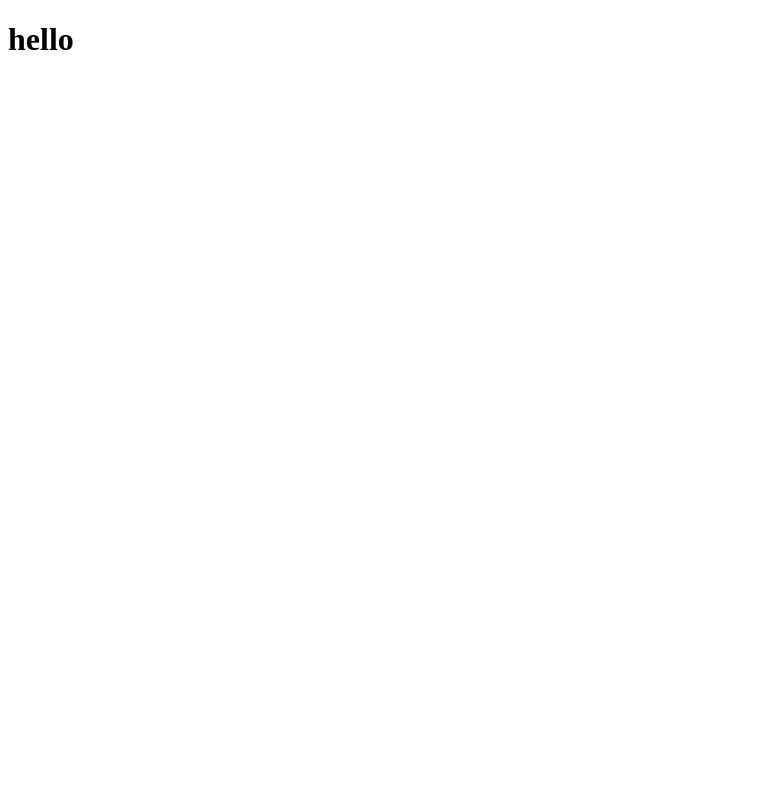
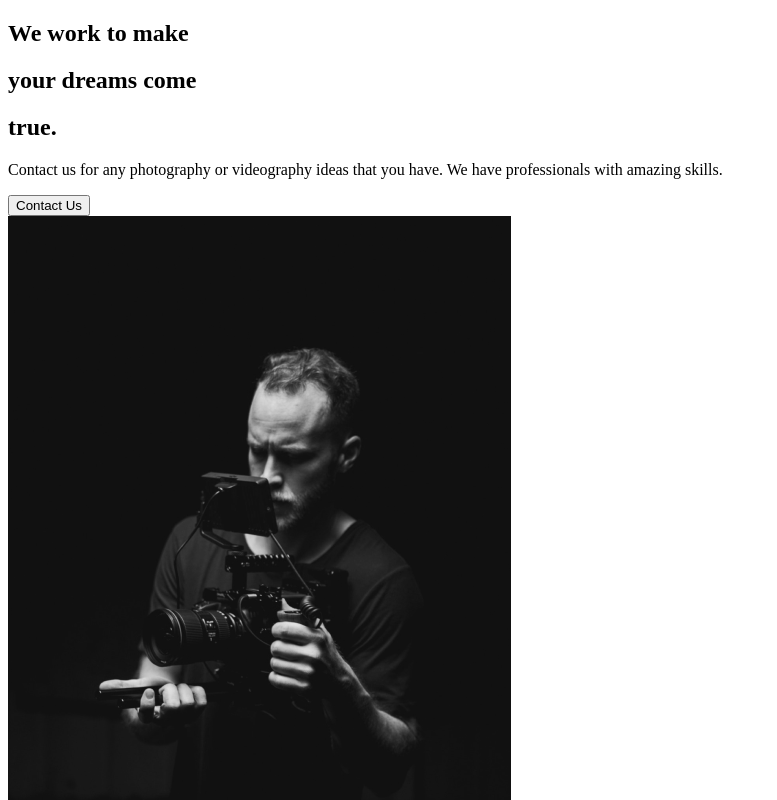
Before and after one commit to CodeMarker01/capture-1, a React (Create React App) app: page / in a window 1280 px wide. Shown: the top 800 px of the page, without its empty margins (0-777 px from the left). Built offline with nearby package versions, Linux system fonts and the light colour scheme.

Commit message:
basic layout AboutSection

```diff
--- a/src/App.js
+++ b/src/App.js
@@ -1,8 +1,11 @@
 import React from "react";
+import AboutUs from "./pages/AboutUs";
+//pages
+
 function App() {
   return (
     <div className="App">
-      <h1>hello</h1>
+      <AboutUs />
     </div>
   );
 }
--- /dev/null
+++ b/src/components/AboutSection.js
@@ -0,0 +1,35 @@
+import React from "react";
+//image
+import home1 from "../img/home1.png";
+
+function AboutSection() {
+  return (
+    <div>
+      <div className="description">
+        <div className="title">
+          <div className="hide">
+            <h2>We work to make</h2>
+          </div>
+          <div className="hide">
+            <h2>
+              your <span>dreams</span> come
+            </h2>
+          </div>
+          <div className="hide">
+            <h2>true.</h2>
+          </div>
+        </div>
+        <p>
+          Contact us for any photography or videography ideas that you have. We
+          have professionals with amazing skills.
+        </p>
+        <button>Contact Us</button>
+      </div>
+      <div className="image">
+        <img src={home1} alt="guy with a camera" />
+      </div>
+    </div>
+  );
+}
+
+export default AboutSection;
--- /dev/null
+++ b/src/pages/AboutUs.js
@@ -0,0 +1,9 @@
+import React from "react";
+// IMPORT components
+import AboutSection from "../components/AboutSection";
+
+function AboutUs() {
+  return <AboutSection />;
+}
+
+export default AboutUs;
```
Also changed, not shown: src/components/ServicesSection.js (added).
